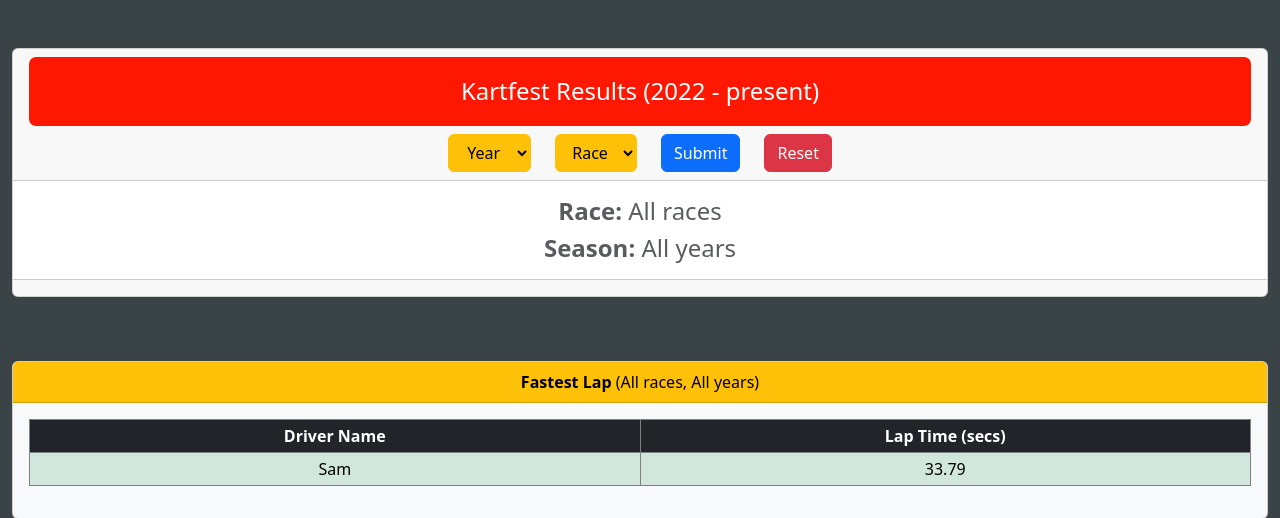
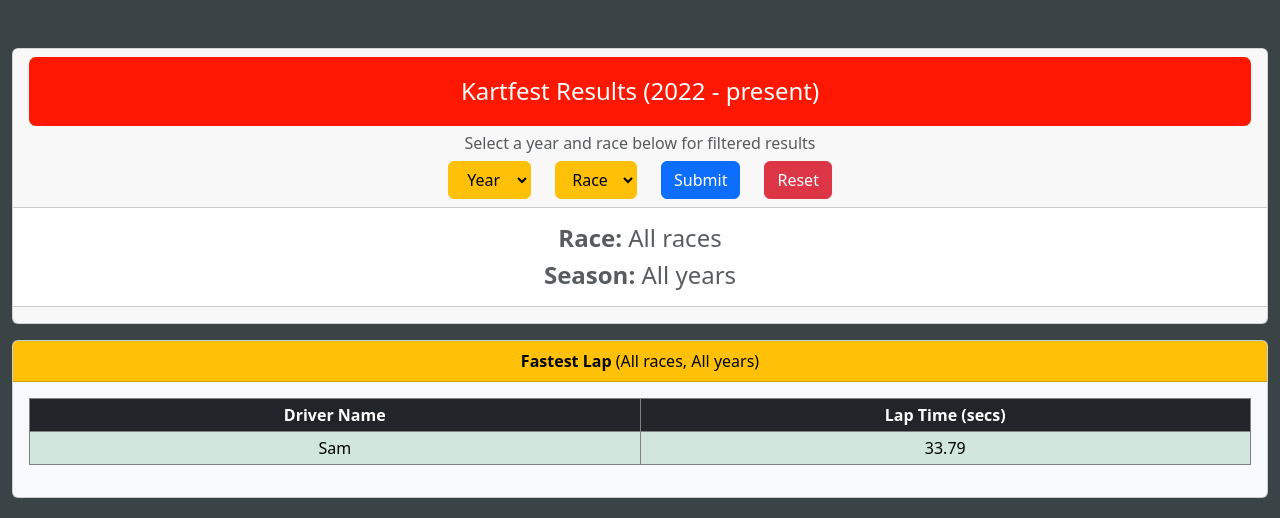
Before and after one commit to s93frost/kartfest, a Flask app: page /results in a window 1280 px wide. Shown: the part 89-607 px from the top of the page. Run offline with Flask 3, Linux system fonts and the light colour scheme.

Commit message:
updated results page filter description

```diff
--- a/templates/results.html
+++ b/templates/results.html
@@ -30,6 +30,7 @@
     <div class="card text-muted mb-3">
         <div class="card-header">
             <h4 class="page_header"> Kartfest Results (2022 - present) </h4>
+            <h6> Select a year and race below for filtered results </h6>
             <form action="/results" method="post">
                 <div class="row justify-content-center">
                     <div class="col-auto">
@@ -66,8 +67,6 @@
     </div>
     </div>
 
-    <br>
-
     {% if year and racename %}
 
         <div class="card bg-light mb-3">
@@ -98,7 +97,6 @@
             </div>
         </div>
     {% endif %}
-    <br>
 
     <div class="card bg-light mb-3">
         <div class="card-header bg-warning text-black"> <b>Fastest Lap</b> {% if year and racename %}
```
